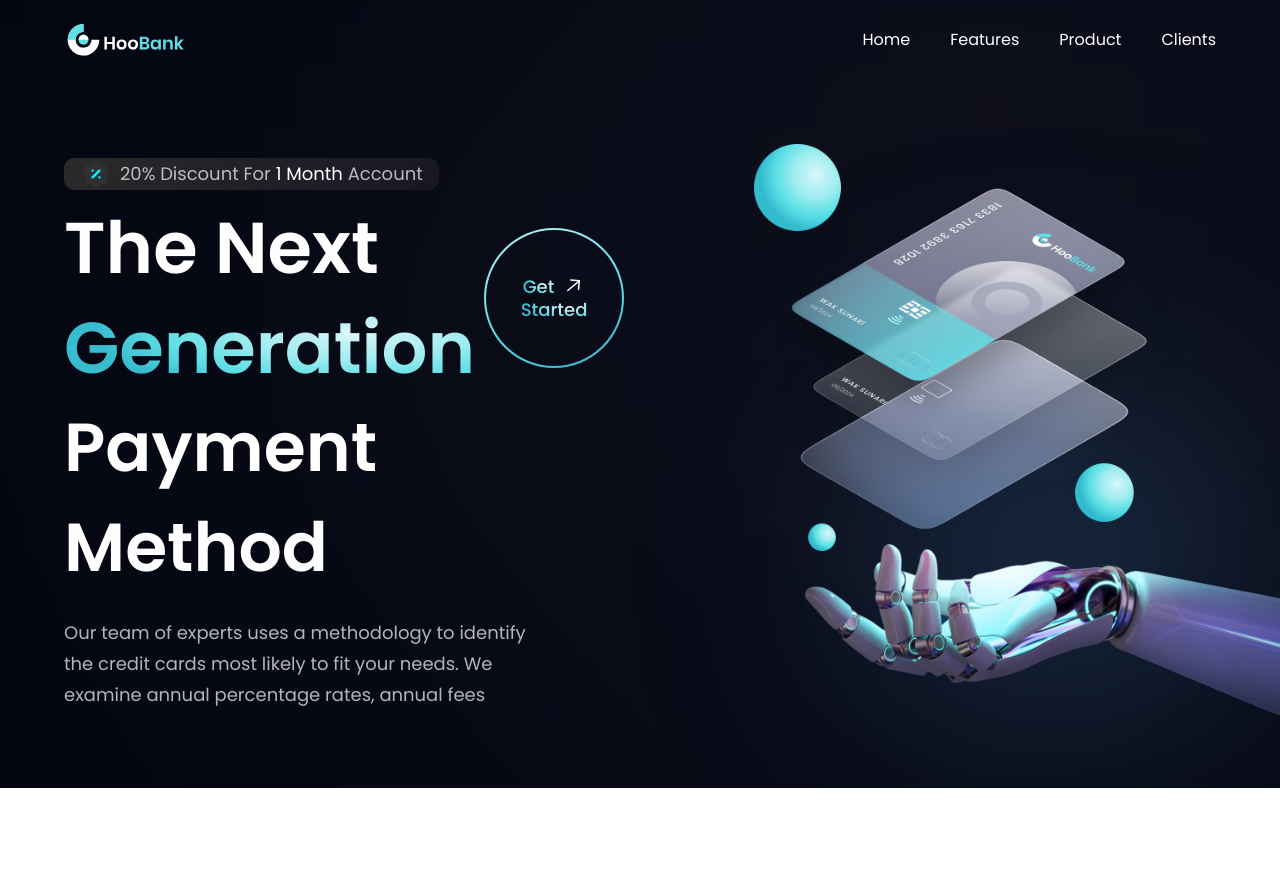
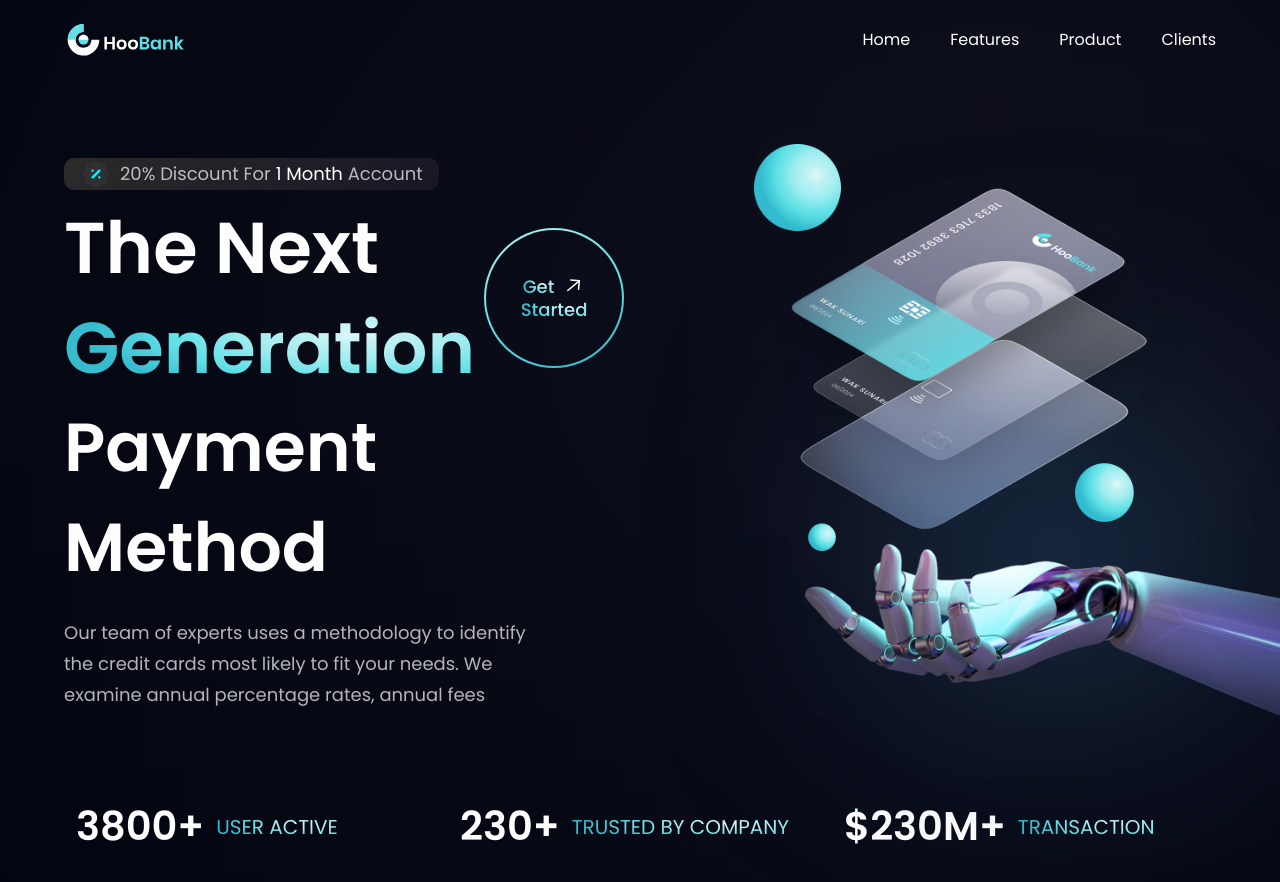
Before and after one commit to jumaantony/hoo-bank, a React (Create React App) app: page / in a window 1280 px wide. Shown: the top 882 px of the page. Before the commit the page ends 800 px from the top, so only its background shows below. Built offline with nearby package versions, Linux system fonts and the light colour scheme.

Commit message:
completed stats section

```diff
--- a/src/components/Stats.jsx
+++ b/src/components/Stats.jsx
@@ -1,10 +1,25 @@
 import React from 'react'
+
+import {stats} from '../constants';
+import styles from '../styles'
 
 const Stats = () => {
   return (
-    <div>
+    <section className={` ${styles.flexCenter} flex-row flex-wrap sm:mb-20 mb-6`}>
+      {stats.map((stat) => (
 
-    </div>
+        <div key={stat.id} className={` flex-1 flex justify-start items-center flex-row m-3`}>
+          <h4 className='font-poppins font-semibold xs:text-[40px] text-[30px] xs:leading-[53px] leading-[43px] text-white'>
+            {stat.value}
+          </h4>
+
+          <p className='font-poppins font-normal xs:text-[20px] text-[15px] xs:leading-[26px] leading-[21px] text-gradient uppercase ml-3'>
+            {stat.title}
+          </p>
+        </div>
+
+      ))}
+    </section>
   )
 }
 
```
